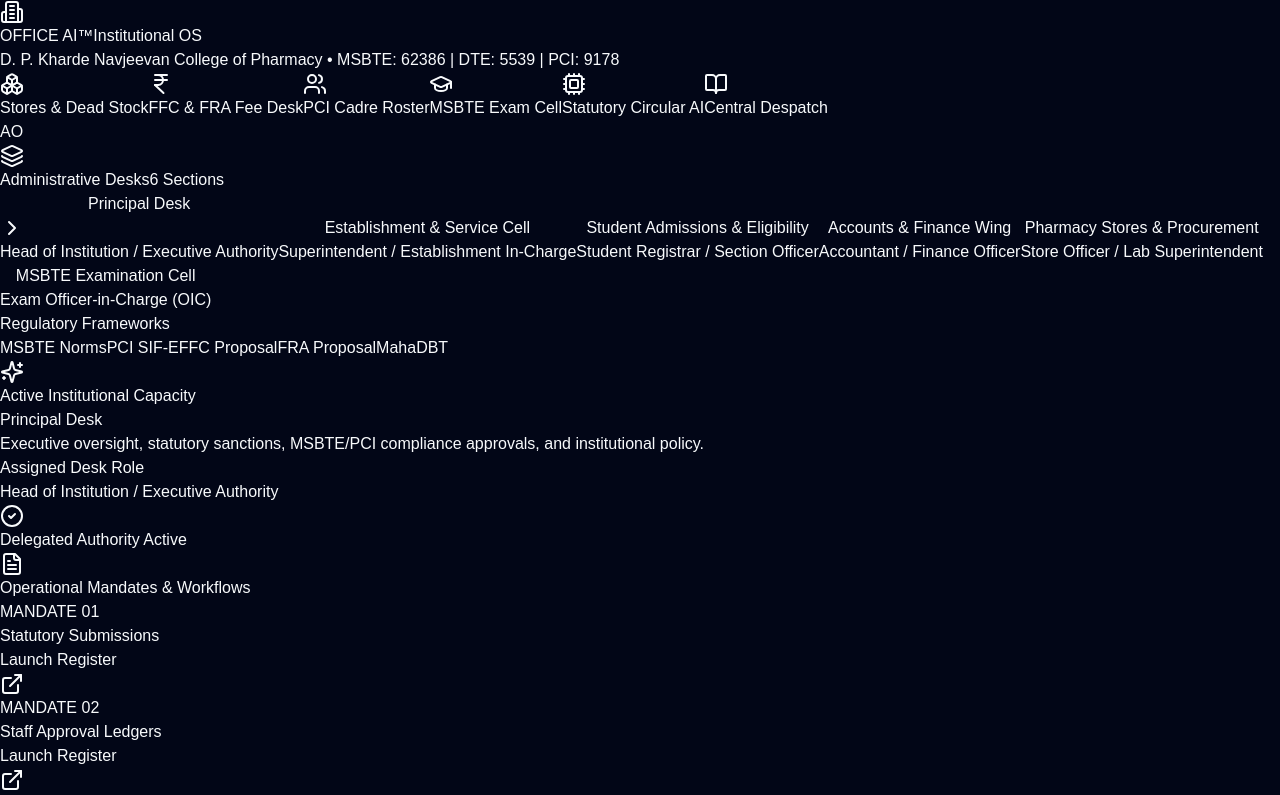
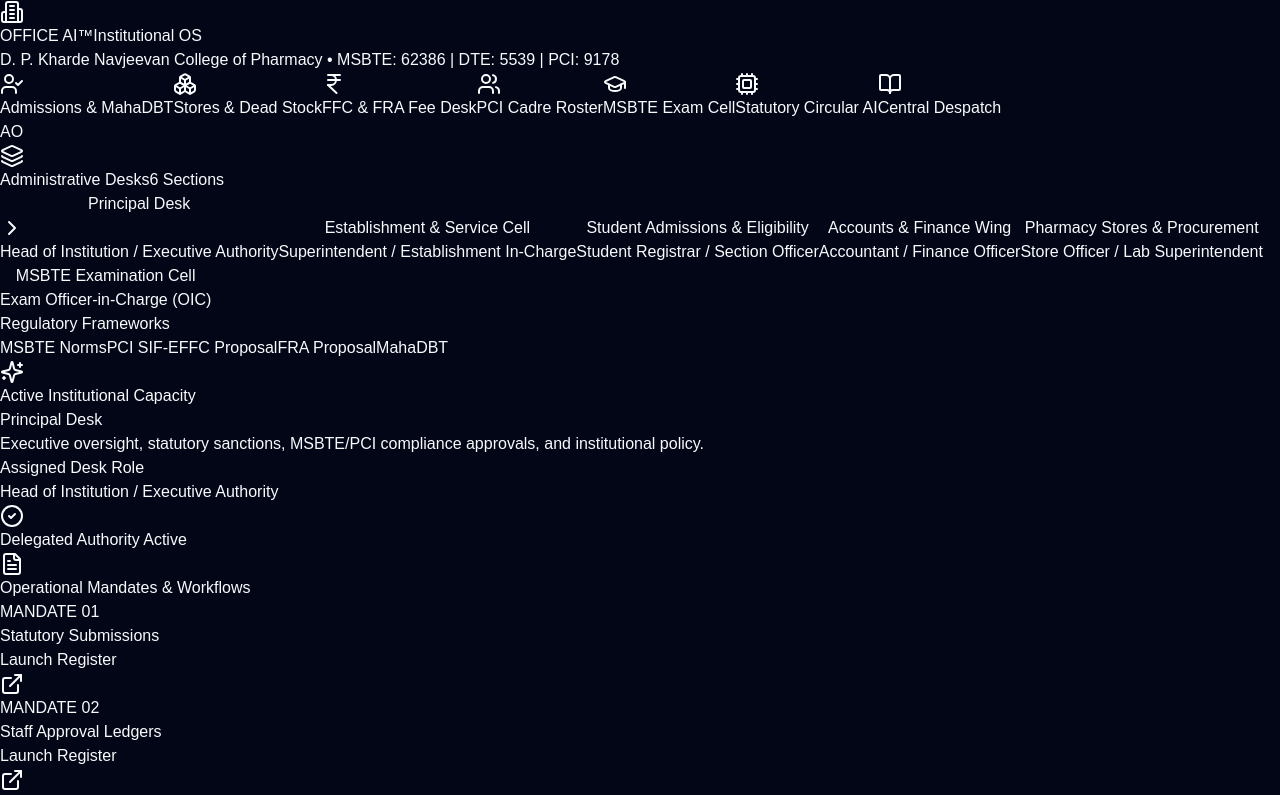
Before and after one commit to agrawalhiteshhkumar/office-ai, a Next.js app: page / in a window 1280 px wide. Shown: the top 795 px of the page. Built offline with nearby package versions, Linux system fonts and the light colour scheme.

Commit message:
Update page.tsx

```diff
--- a/src/app/page.tsx
+++ b/src/app/page.tsx
@@ -14,6 +14,7 @@
 import CadreRosterModal from "@/components/CadreRosterModal";
 import FRAModal from "@/components/FRAModal";
 import StoresModal from "@/components/StoresModal";
+import AdmissionsModal from "@/components/AdmissionsModal";
 import {
   Building2,
   ShieldCheck,
@@ -29,7 +30,8 @@
   GraduationCap,
   Users,
   IndianRupee,
-  Boxes
+  Boxes,
+  UserCheck
 } from "lucide-react";
 
 export default function OfficeAIDashboard() {
@@ -46,6 +48,7 @@
   const [isCadreModalOpen, setIsCadreModalOpen] = useState(false);
   const [isFRAModalOpen, setIsFRAModalOpen] = useState(false);
   const [isStoresModalOpen, setIsStoresModalOpen] = useState(false);
+  const [isAdmissionsModalOpen, setIsAdmissionsModalOpen] = useState(false);
 
   useEffect(() => {
     setMounted(true);
@@ -112,6 +115,8 @@
       setIsFRAModalOpen(true);
     } else if (activeSection.code === "PHARMACY_STORES" || lower.includes("stock") || lower.includes("chemical") || lower.includes("procure") || lower.includes("dead stock")) {
       setIsStoresModalOpen(true);
+    } else if (activeSection.code === "STUDENT_ADMISSIONS" || lower.includes("admiss") || lower.includes("eligibility") || lower.includes("cap") || lower.includes("scholarship") || lower.includes("dbt")) {
+      setIsAdmissionsModalOpen(true);
     } else {
       setIsRegisterOpen(true);
     }
@@ -147,6 +152,12 @@
         </div>
 
         <div className="flex items-center gap-2.5">
+          <button
+            onClick={() => setIsAdmissionsModalOpen(true)}
+            className="px-3 py-1.5 rounded-lg bg-teal-500/10 border border-teal-500/30 hover:bg-teal-500/20 text-teal-300 text-xs font-semibold flex items-center gap-1.5 transition"
+          >
+            <UserCheck className="w-3.5 h-3.5" /> Admissions & MahaDBT
+          </button>
           <button
             onClick={() => setIsStoresModalOpen(true)}
             className="px-3 py-1.5 rounded-lg bg-orange-500/10 border border-orange-500/30 hover:bg-orange-500/20 text-orange-300 text-xs font-semibold flex items-center gap-1.5 transition"
@@ -380,6 +391,13 @@
         onClose={() => setIsStoresModalOpen(false)}
         onLogAudit={handleAuditLog}
       />
+
+      {/* Student Admissions & MahaDBT Modal */}
+      <AdmissionsModal
+        isOpen={isAdmissionsModalOpen}
+        onClose={() => setIsAdmissionsModalOpen(false)}
+        onLogAudit={handleAuditLog}
+      />
     </div>
   );
 }
```
